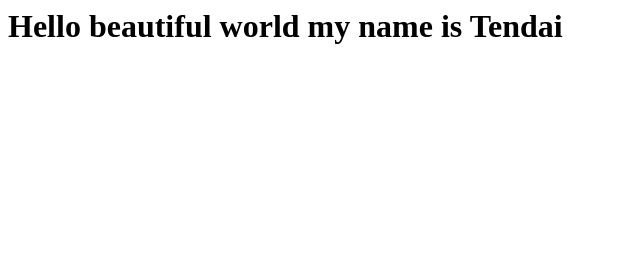
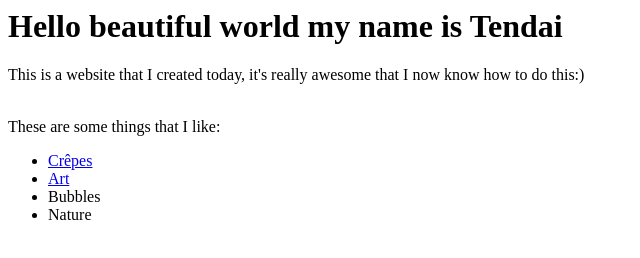
Before and after one commit to tendibear/tendibear.github.io, a plain HTML site: page index.html in a window 1280 px wide. Shown: the whole page, without its empty margins (0-640 px from the left). Drawn offline with Linux system fonts and the light colour scheme.

Commit message:
added content

```diff
--- a/index.html
+++ b/index.html
@@ -1 +1,8 @@
 <h1> Hello beautiful world my name is Tendai</h1>
+<p> This is a website that I created today, it's really awesome that I now know how to do this:) <p>
+<br/> These are some things that I like:
+<ul>
+	<li><a href="https://www.swissmilk.ch/de/rezepte/LM200410_08_A/crepes/">Crêpes</a></li>
+	<li><a href="https://www.designspiration.net/search/saves/?q=art&qa=typed&term_meta%5B%5D=art%7Ctyped%7Cword%7C0">Art</a></li>
+	<li>Bubbles</li>
+	<li>Nature</li>
```
